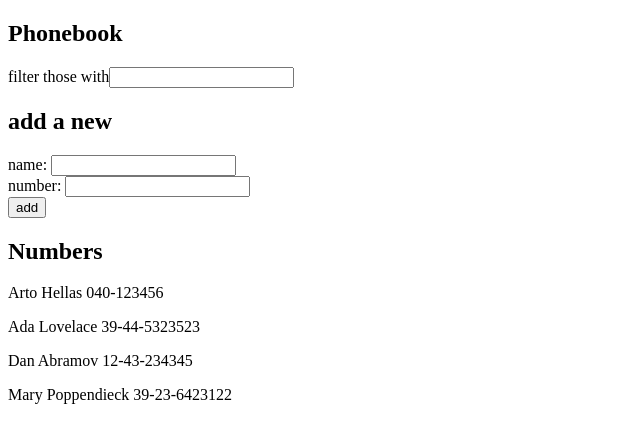
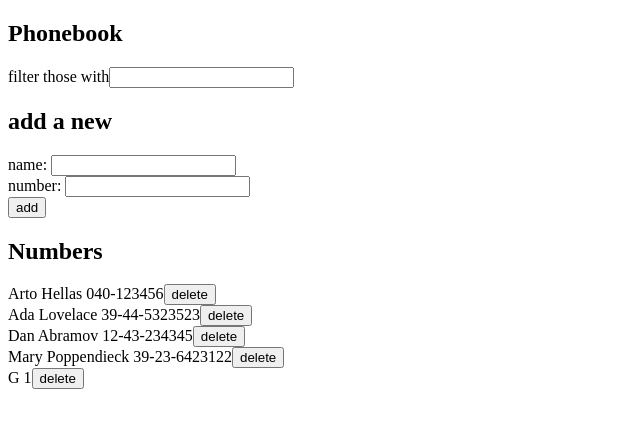
Before and after one commit to garrettjandrews/FullStackOpen, a React (Create React App) app in the folder part2/phonebook/: page / in a window 1280 px wide. Shown: the top 442 px of the page, without its empty margins (0-640 px from the left). Built offline with nearby package versions, Linux system fonts and the light colour scheme; data requests are answered from the project's data file.

Commit message:
through 2.15

```diff
--- a/part2/phonebook/db.json
+++ b/part2/phonebook/db.json
@@ -1,5 +1,5 @@
 {
-  "persons":[
+  "persons": [
     {
       "name": "Arto Hellas",
       "number": "040-123456",
@@ -19,6 +19,11 @@
       "name": "Mary Poppendieck",
       "number": "39-23-6423122",
       "id": 4
+    },
+    {
+      "name": "G",
+      "number": "1",
+      "id": 5
     }
   ]
 }
--- a/part2/phonebook/src/App.js
+++ b/part2/phonebook/src/App.js
@@ -1,19 +1,30 @@
 import { useEffect, useState } from 'react'
-import axios from 'axios'
+import personService from "./services/persons"
 
-const Entry = ({person, filter}) => {
+const Entry = ({persons, person, filter, setPersons}) => {
+  const deleteEntry = () => {
+    if (window.confirm(`Delete ${person.name}?`)) {
+      personService.deleteEntry(person.id)
+    }
+
+    setPersons(persons.filter(thisPerson => thisPerson.id != person.id))
+  }
+
   if (person.name.toLowerCase().includes(filter.toLowerCase())) {
     return (
-      <p>{person.name} {person.number}</p>
+      <div>
+        {person.name} {person.number}
+        <button onClick = {deleteEntry}>delete</button>
+      </div>
     )
   }
 }
 
-const NumbersDisplay = ({persons, filter}) => {
+const NumbersDisplay = ({persons, filter, setPersons}) => {
   return (
     <div>
       <h2>Numbers</h2>
-      {persons.map(person => <Entry person = {person} key = {person.name} filter = {filter}/>)}
+      {persons.map(person => <Entry persons = {persons} person = {person} key = {person.id} filter = {filter} setPersons = {setPersons}/>)}
     </div>
   )
 }
@@ -43,15 +54,29 @@ const InputForm = ({newName, newNumber, setNewName, setNewNumber, persons, setPe
   const addEntry = (event) => {
     event.preventDefault()
     const newEntry = {name: newName, number:newNumber}
-    const newPersons = persons.concat(newEntry)
 
     // check for existing entry before continuing
     if (persons.some(entry => entry.name === newName)) {
-      alert (`${newName} is already added to phonebook`)
+      let personToUpdate = persons.filter(e => e.name === newName)[0]
+      newEntry.id = personToUpdate.id
+      if (window.confirm(`Would you like to update ${personToUpdate.name}?`)) {
+        personService
+        .update(personToUpdate.id, newEntry)
+        .then(response => {
+          console.log(response)
+          setPersons(persons.map(thisPerson => thisPerson.id !== personToUpdate.id ? thisPerson : response.data))
+        })
+      }
       return
     }
 
-    setPersons(newPersons)
+    // upload new entry to server
+    personService
+    .create(newEntry)
+      .then(response => {
+        console.log(response)
+        setPersons(persons.concat(response.data))
+      })
 
     setNewName('')
     setNewNumber('')
@@ -80,8 +105,8 @@ const App = () => {
   const [filter, setNewFilter] = useState('')
 
   useEffect(() => {
-    axios
-      .get('http://localhost:3001/persons').then(response => {
+    personService.getAll()
+    .then(response => {
         setPersons(response.data)
       })
   }, [])
@@ -101,7 +126,7 @@ const App = () => {
       persons = {persons}
       setPersons = {setPersons}
       />
-      <NumbersDisplay persons = {persons} filter = {filter}/>
+      <NumbersDisplay persons = {persons} filter = {filter} setPersons = {setPersons}/>
     </div>
   )
 }
--- /dev/null
+++ b/part2/phonebook/src/services/persons.js
@@ -0,0 +1,21 @@
+import axios from 'axios'
+const baseUrl = "http://localhost:3001/persons"
+
+const getAll = () => {
+    return axios.get(baseUrl)
+}
+
+const create = newEntry => {
+    return axios.post(baseUrl, newEntry)
+}
+
+const deleteEntry = id => {
+    return axios.delete(`${baseUrl}/${id}`)
+}
+
+const update = (id, newEntry) => {
+    return axios.put(`${baseUrl}/${id}`, newEntry)
+}
+
+
+export default { getAll, create, deleteEntry, update }
```
